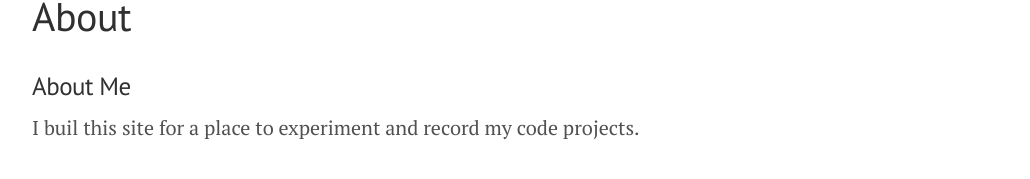
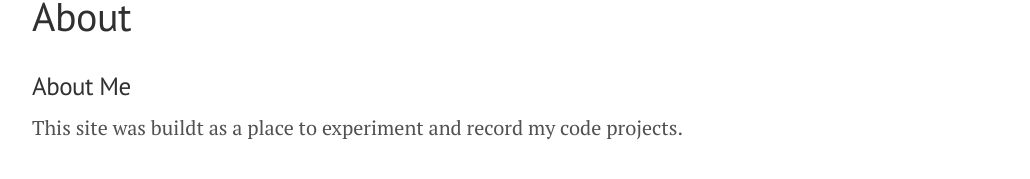
Before and after one commit to indexcosmos/indexcosmos.github.io, a Jekyll site: the page built from about.md, in a window 1280 px wide. Shown: the part 141-320 px from the top of the page, without its empty margins (248-1278 px from the left). Built offline with Jekyll 4.4.1, drawn with Linux system fonts in a browser that asks for light colours; Markdown is read by kramdown in place of the engine named in the settings.

Commit message:
Update file

```diff
--- a/about.md
+++ b/about.md
@@ -5,4 +5,4 @@ title: About
 
 ### About Me
 
-I buil this site for a place to experiment and record my code projects.
+This site was buildt as a place to experiment and record my code projects.
```
